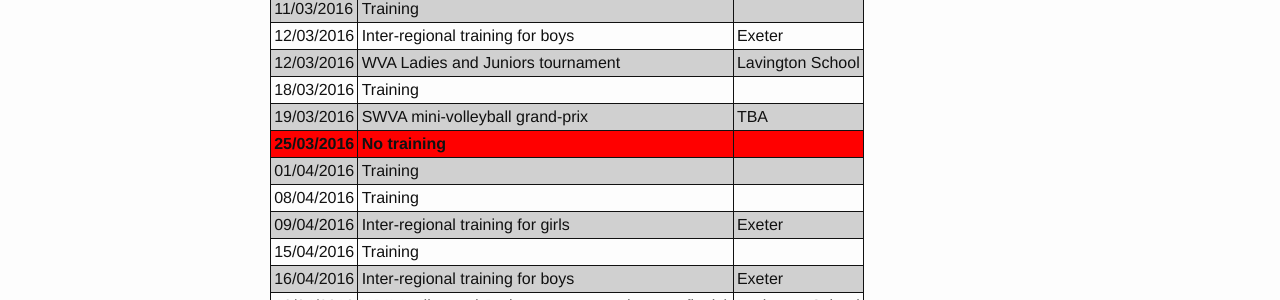
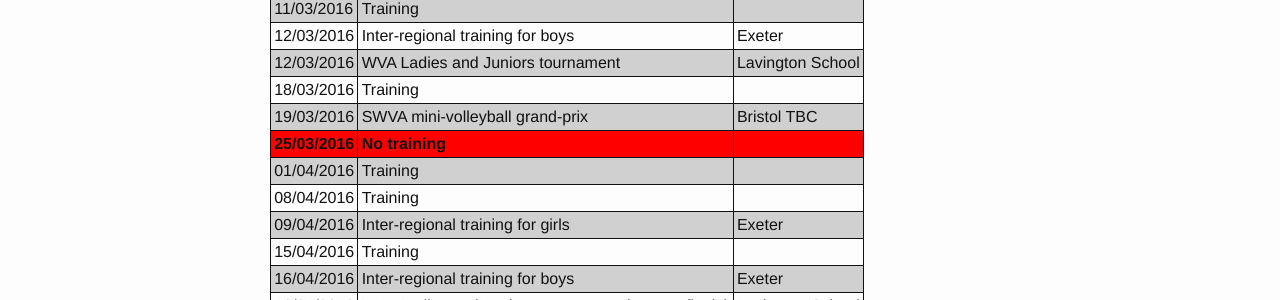
Before and after one commit to CalneComets/WebJuniors, a Jekyll site: the page built from calendar.md, in a window 1280 px wide. Shown: the part 816-1116 px from the top of the page. Built offline with Jekyll 4.4.1, drawn with Linux system fonts in a browser that asks for light colours.

Commit message:
Update on location of the SWVA junior championships

```diff
--- a/calendar.md
+++ b/calendar.md
@@ -34,7 +34,7 @@ There is plenty happening this season.
 <tr><td>12/03/2016</td><td>Inter-regional training for boys</td><td>Exeter</td></tr>
 <tr><td>12/03/2016</td><td>WVA Ladies and Juniors tournament</td><td>Lavington School</td></tr>
 <tr><td>18/03/2016</td><td>Training</td><td>&nbsp;</td></tr>
-<tr><td>19/03/2016</td><td>SWVA mini-volleyball grand-prix</td><td>TBA</td></tr>
+<tr><td>19/03/2016</td><td>SWVA mini-volleyball grand-prix</td><td>Bristol TBC</td></tr>
 <tr class="warn"><td>25/03/2016</td><td>No training</td><td>&nbsp;</td></tr>
 <tr><td>01/04/2016</td><td>Training</td><td>&nbsp;</td></tr>
 <tr><td>08/04/2016</td><td>Training</td><td>&nbsp;</td></tr>
```
